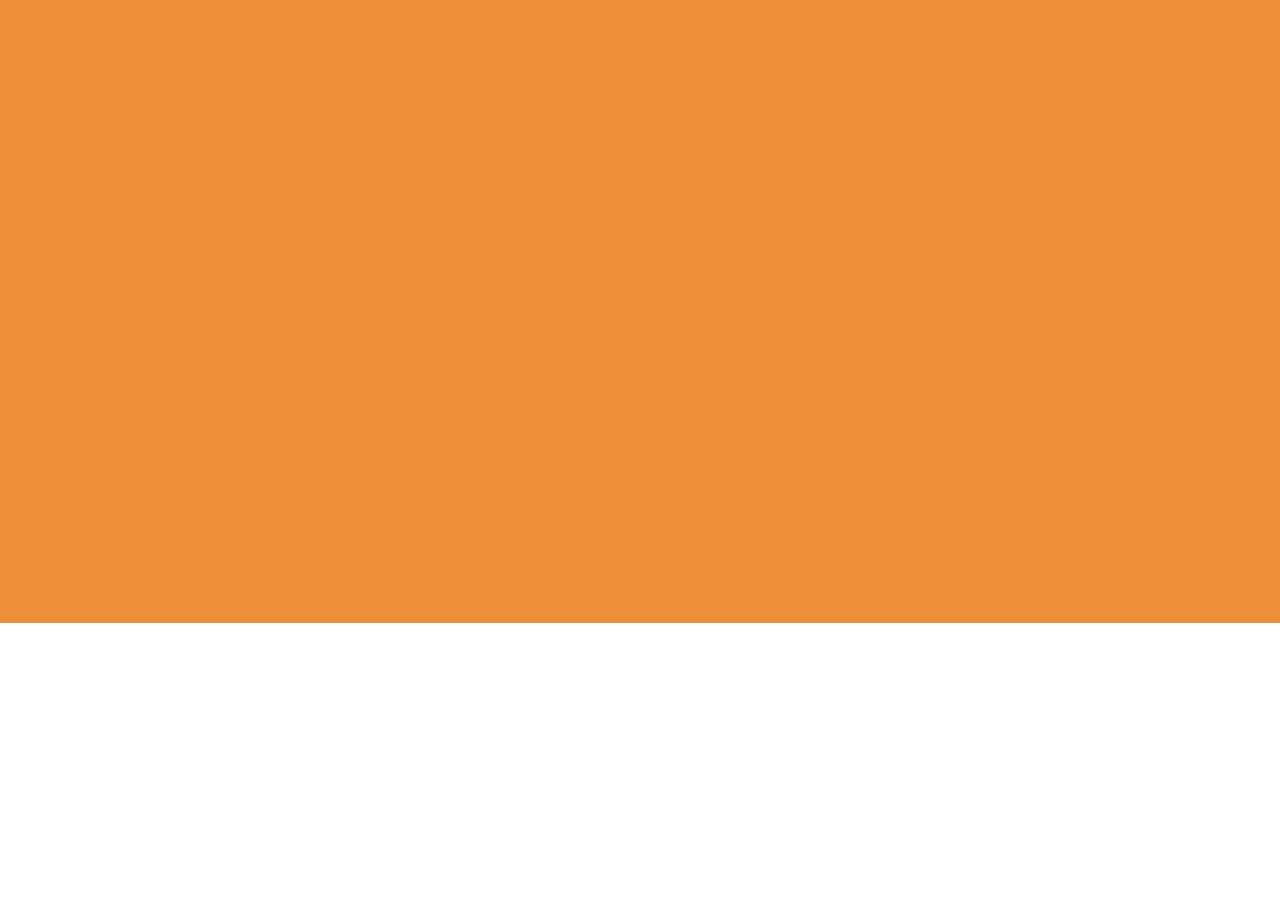
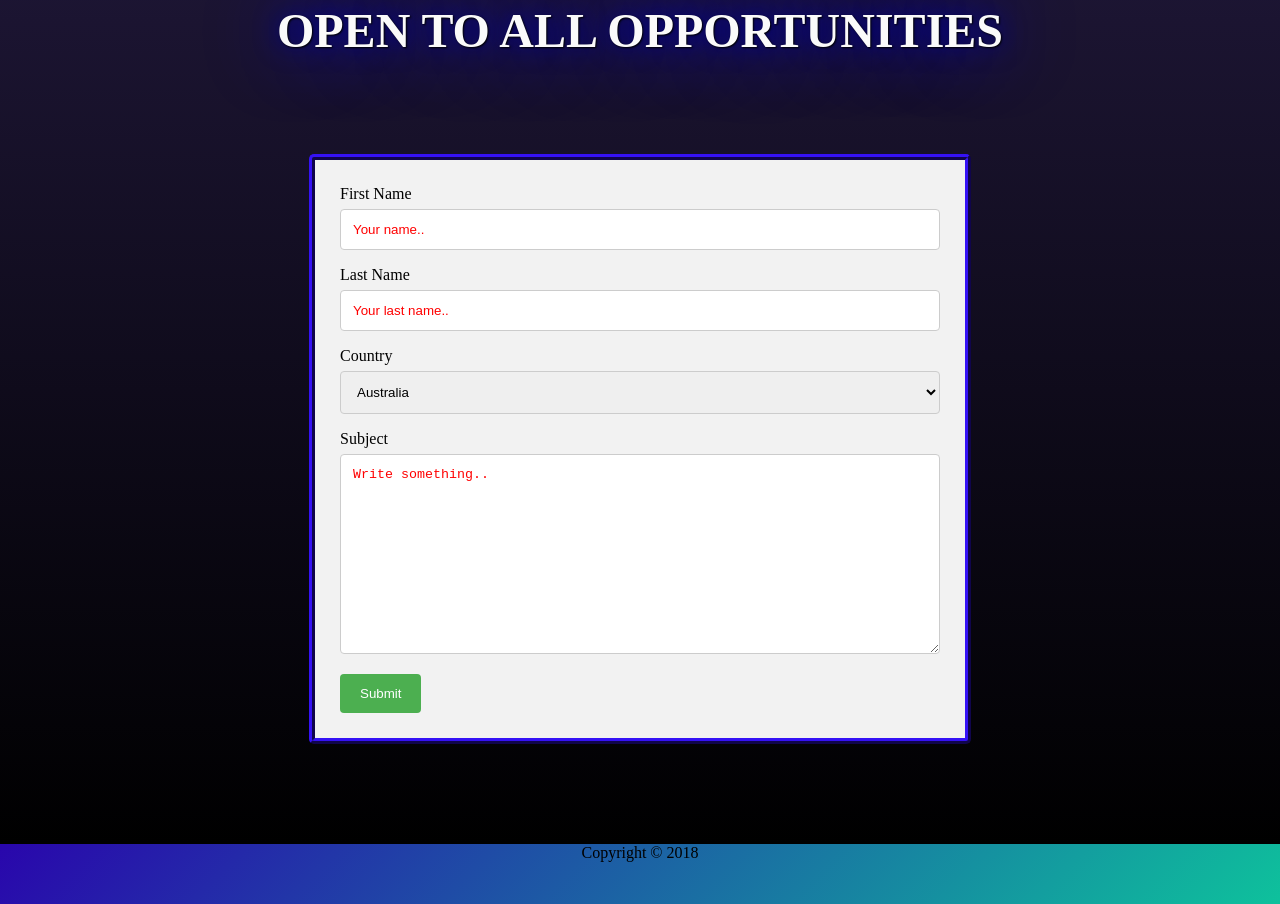
Before and after one commit to 1sfaccia1/newProject20, a plain HTML site: page index.html in a window 1280 px wide. Shown: the part 1444-2348 px from the top of the page. Before the commit the page ends 2067 px from the top, so only its background shows below. Drawn offline with Linux system fonts and the light colour scheme.

Commit message:
css stuff

```diff
--- a/css/style.css
+++ b/css/style.css
@@ -75,14 +75,76 @@ section h1 {
 }
 
 section#about{
-  background-color: rgb(140, 214, 163);
-  height: 50vh;
+    background-image: linear-gradient(#000,#1f1738);
+  height: 60vh;
 
 }
 
 section#contact{
-  background-color: rgb(238, 142, 54);
-  height: 100vh;
+background-image: linear-gradient(#1f1738, #000);
+ height: 100%;
+  padding: 100px 0;
+
+}
+
+section h2{
+  font-size: 3em;
+  color: rgb(250, 250, 250);
+  text-shadow: 1px 1px 2px black, 0 0 75px blue, 0 0 25px darkblue;
+  text-transform: uppercase;
+  position: relative;
+  text-align: center;
+  padding-bottom: 2em;
+
+}
+
+/* Style inputs with type="text", select elements and textareas */
+input[type=text], select, textarea {
+    width: 100%; /* Full width */
+    padding: 12px; /* Some padding */
+    border: 1px solid #ccc; /* Gray border */
+    border-radius: 4px; /* Rounded borders */
+    box-sizing: border-box; /* Make sure that padding and width stays in place */
+    margin-top: 6px; /* Add a top margin */
+    margin-bottom: 16px; /* Bottom margin */
+    resize: vertical /* Allow the user to vertically resize the textarea (not horizontally) */
+}
+
+/* Style the submit button with a specific background color etc */
+input[type=submit] {
+    background-color: #4CAF50;
+    color: white;
+    padding: 12px 20px;
+    border: none;
+    border-radius: 4px;
+    cursor: pointer;
+}
+
+/* When moving the mouse over the submit button, add a darker green color */
+input[type=submit]:hover {
+    background-color: #45a049;
+}
+
+/* Add a background color and some padding around the form */
+.container2 {
+    border-radius: 5px;
+    background-color: #f2f2f2;
+    padding: 25px;
+    max-width: 600px;
+    margin: 0 auto;
+    border: ridge 0.4em #230ca0;
+}
+
+::placeholder {
+  color: red;
+  opacity: 1;
+}
+
+footer{
+  width: 100%;
+  text-align: center;
+  height: 60px;
+  background-image: linear-gradient(-45deg,#0ec19c,#2906ac);
 }
 
 @media(max-width: 650px) {
--- a/index.html
+++ b/index.html
@@ -31,8 +31,36 @@
 
   </section>
   <section id="contact">
+    <h2>open to all opportunities</h2>
+    <div class="container">
+      <div class="container2">
+        <form>
 
+          <label for="fname">First Name</label>
+          <input type="text" id="fname" name="firstname" placeholder="Your name..">
+
+          <label for="lname">Last Name</label>
+          <input type="text" id="lname" name="lastname" placeholder="Your last name..">
+
+          <label for="country">Country</label>
+          <select id="country" name="country">
+            <option value="australia">Australia</option>
+            <option value="canada">Canada</option>
+            <option value="usa">USA</option>
+          </select>
+
+          <label for="subject">Subject</label>
+          <textarea id="subject" name="subject" placeholder="Write something.." style="height:200px"></textarea>
+
+          <input type="submit" value="Submit">
+
+        </form>
+      </div>
+    </div>
   </section>
+  <footer>
+      <p id="Copyright">Copyright &copy; 2018</p>
+    </footer>
   <script src="../js/main.js"></script>
 </body>
 
```
Lines whose indentation alone changed are shown as unchanged.
